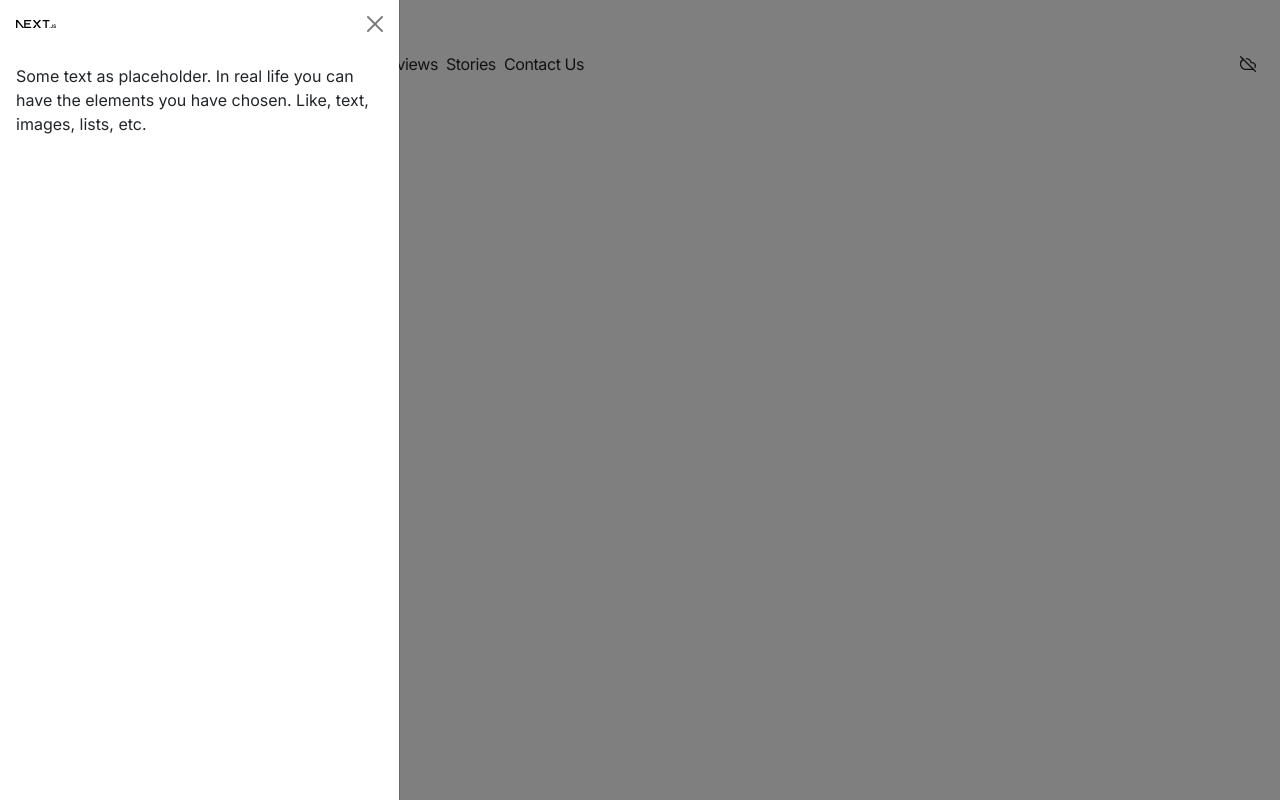
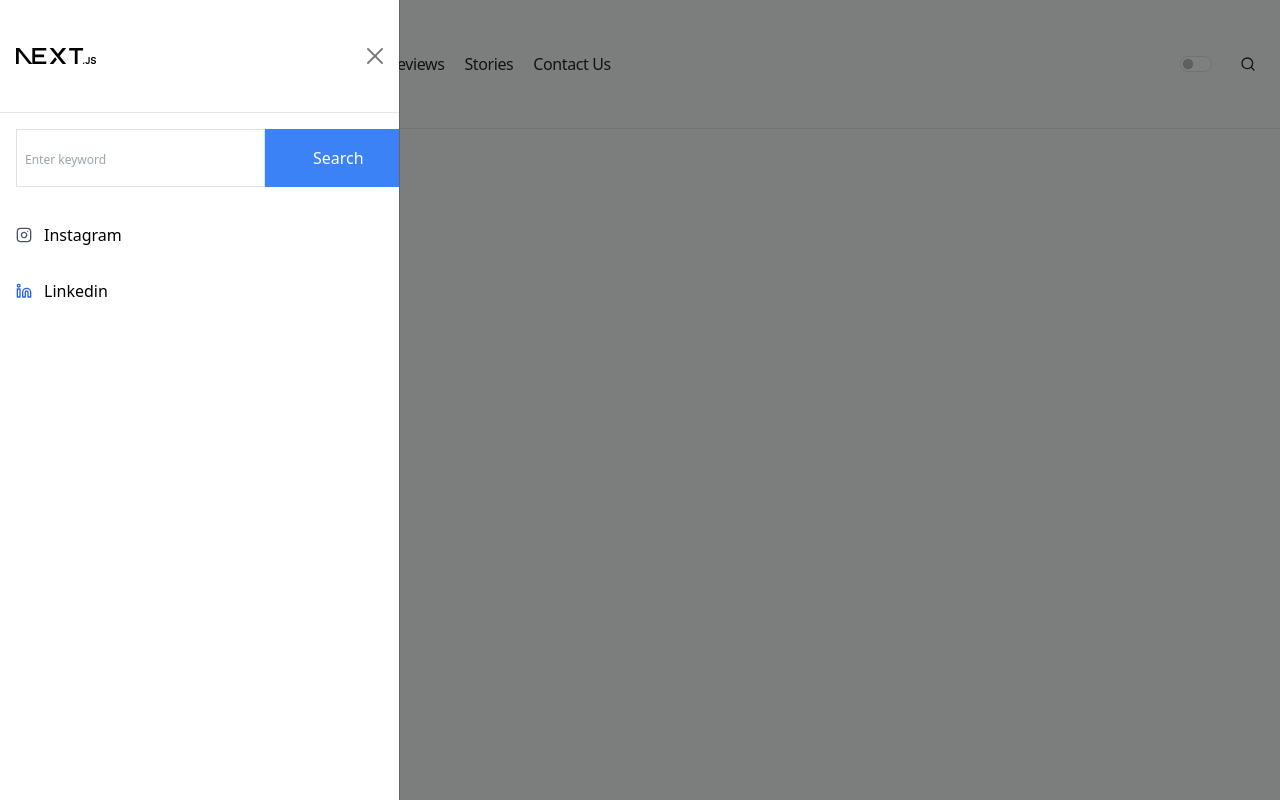
Before and after one commit to Ibidapo-Ayo/next-blog, a Next.js app: page / in a window 1280 px wide. Both pictures are taken after a click on the icon 36 px from the left and 64 px from the top of the page. Built offline with nearby package versions, Linux system fonts and the light colour scheme.

Commit message:
Navbar and sidebar added

```diff
--- a/app/[postUrl]/page.js
+++ b/app/[postUrl]/page.js
@@ -0,0 +1,9 @@
+import React from 'react'
+
+const PostPage = () => {
+  return (
+    <div>PostPage</div>
+  )
+}
+
+export default PostPage
--- a/app/components/navs/nav/Header.js
+++ b/app/components/navs/nav/Header.js
@@ -1,29 +1,31 @@
 "use client";
 import { globalContext } from "../../../context/globalContext";
 import React, { useContext } from "react";
-import { FiCloudOff, FiMenu } from "react-icons/fi";
+import { FiCloudOff, FiMenu, FiSearch } from "react-icons/fi";
 import Image from "next/image";
+import ModeToggler from "../../theme/Toggler";
 
 const Header = () => {
   const { sideBarHandler } = useContext(globalContext);
   const [openSideBar, setOpenSideBar] = sideBarHandler;
   return (
-    <div className="w-full flex items-center justify-between py-2">
+    <div className="w-full sm:px-20 px-4 flex items-center justify-between py-2 border-b border-b-gray-200">
       <div className="sm:w-3/4 flex items-center space-x-3 md:space-x-8">
         <FiMenu
-          className="text-2xl cursor-pointer"
+          className="text-2xl cursor-pointer dark:text-white"
           onClick={() => setOpenSideBar(true)}
         />
         <img src="/next.svg" className="w-20 h-20 md:w-28 md:h-28" alt="Blog Logo" />
 
-        <ul className="hidden md:flex flex-row space-x-2 mt-3">
+        <ul className="hidden md:flex flex-row space-x-5 mt-3">
           {["News", "How To & Reviews", "Stories", "Contact Us"].map((menu, index)=>(
-            <li key={index} className={`text-md tracking-tight text-dark hover:text-gray-200 cursor-pointer`}>{menu}</li>
+            <li key={index} className={`text-md tracking-tight dark:text-white cursor-pointer`}>{menu}</li>
           ))}
         </ul>
       </div>
-      <div className="w-1/4 grid justify-end">
-            <FiCloudOff />
+      <div className="w-1/4 flex justify-end items-center space-x-2 md:space-x-5">
+           <ModeToggler />
+           <FiSearch className="cursor-pointer" />
       </div>
     </div>
   );
--- a/app/components/navs/sidebar/SideBar.js
+++ b/app/components/navs/sidebar/SideBar.js
@@ -3,6 +3,7 @@ import { globalContext } from "../../../context/globalContext";
 import Image from "next/image";
 import React, { useContext } from "react";
 import Offcanvas from 'react-bootstrap/Offcanvas';
+import { FiInstagram, FiLinkedin } from "react-icons/fi";
 
 const SideBar = () => {
   const { sideBarHandler } = useContext(globalContext);
@@ -12,14 +13,26 @@ const SideBar = () => {
 
   return (
     <Offcanvas show={openSideBar} onHide={handleClose}>
-      <Offcanvas.Header closeButton>
+      <Offcanvas.Header className="border-b border-b-gray-200" closeButton>
         <Offcanvas.Title>
-          <Image src="/next.svg" alt="Blog Logo" width={40} height={40} />
+        <img src="/next.svg" className="w-20 h-20" alt="Blog Logo" />
         </Offcanvas.Title>
       </Offcanvas.Header>
-      <Offcanvas.Body>
-        Some text as placeholder. In real life you can have the elements you
-        have chosen. Like, text, images, lists, etc.
+      <Offcanvas.Body className="space-y-5">
+      <div className="flex">
+      <input type="text" className="outline-none focus:outline-none placeholder:font-normal placeholder:text-xs placeholder:tracking-normal border border-gray-20 px-2 py-3" placeholder="Enter keyword" />
+      <button className="text-center px-5 py-3 bg-blue-500 text-white">Search</button>
+      </div>
+      <div className="">
+        <div className="flex space-x-3 items-center">
+          <FiInstagram className="text-gray-600 text-md" />
+          <p className="text-black mt-3"> Instagram</p>
+        </div>
+        <div className="flex space-x-3 items-center">
+          <FiLinkedin className="text-blue-600 text-md" />
+          <p className="text-black mt-3 text-md"> Linkedin</p>
+        </div>
+      </div>
       </Offcanvas.Body>
     </Offcanvas>
   );
--- /dev/null
+++ b/app/components/theme/Toggler.js
@@ -0,0 +1,27 @@
+"use client";
+import React, { useEffect, useState } from "react";
+import { Form } from "react-bootstrap";
+
+const ModeToggler = () => {
+  const [mode, setMode] = useState(false);
+  useEffect(() => {
+    if(mode === true){
+      document.documentElement.classList.add("dark")
+    }else{
+      document.documentElement.classList.remove("dark")
+    }
+
+  }, [mode]);
+  return (
+    <Form>
+      <Form.Check
+        type="switch"
+        id="mode-toggler"
+        checked={mode}
+        onChange={() => setMode((prev) => !prev)}
+      />
+    </Form>
+  );
+};
+
+export default ModeToggler;
--- a/app/layout.js
+++ b/app/layout.js
@@ -10,8 +10,8 @@ export const metadata = {
 
 export default function RootLayout({ children }) {
   return (
-    <html lang="en">
-      <body className={`${inter.className} sm:px-20 px-4`}>{children}</body>
+    <html lang="en" className="dark">
+      <body className={`dark:bg-black bg-gray-50`}>{children}</body>
     </html>
   );
 }
--- a/tailwind.config.js
+++ b/tailwind.config.js
@@ -1,5 +1,6 @@
 /** @type {import('tailwindcss').Config} */
 module.exports = {
+  darkMode: "class",
   content: [
     "./pages/**/*.{js,ts,jsx,tsx,mdx}",
     "./components/**/*.{js,ts,jsx,tsx,mdx}",
```
